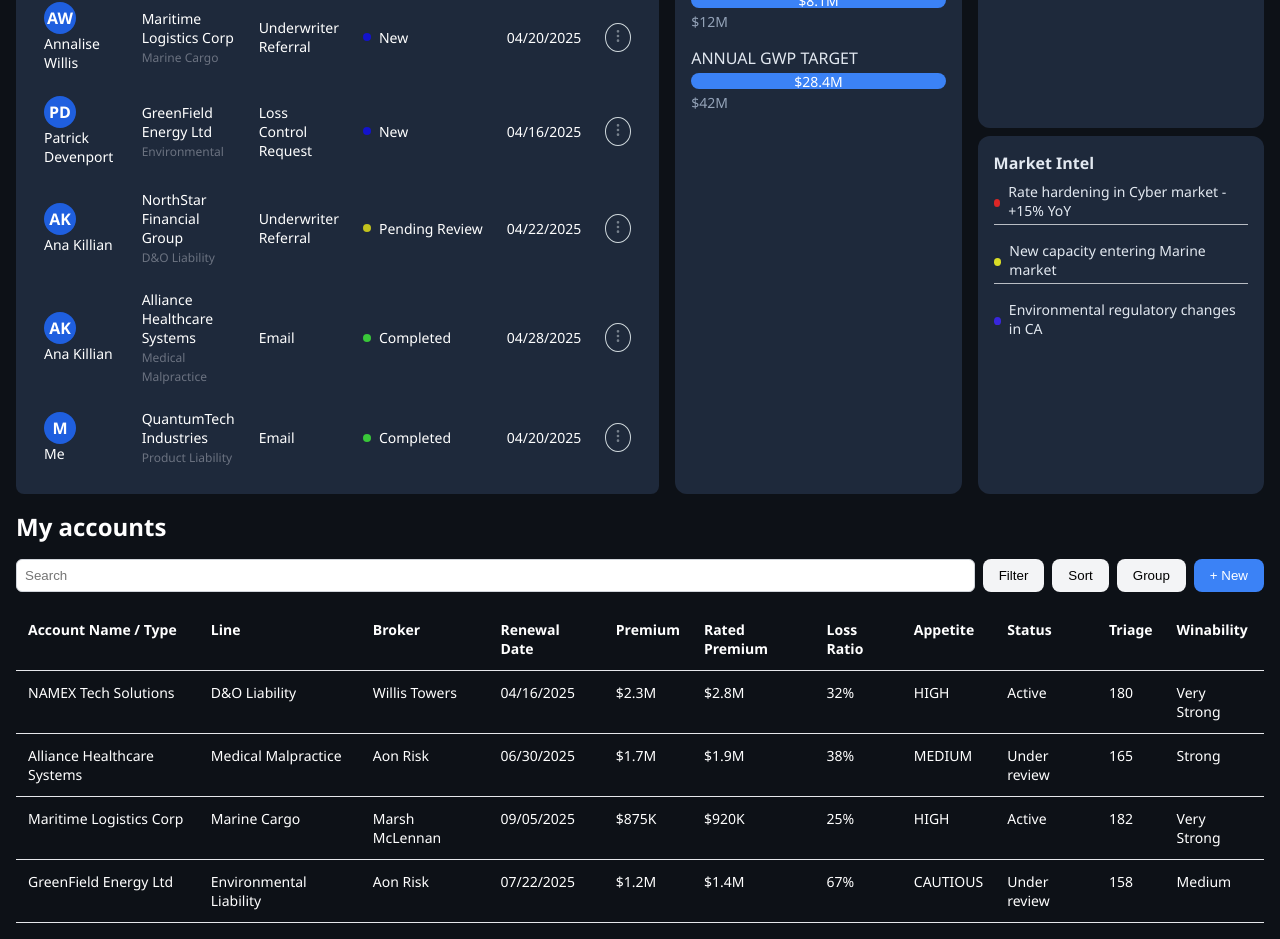
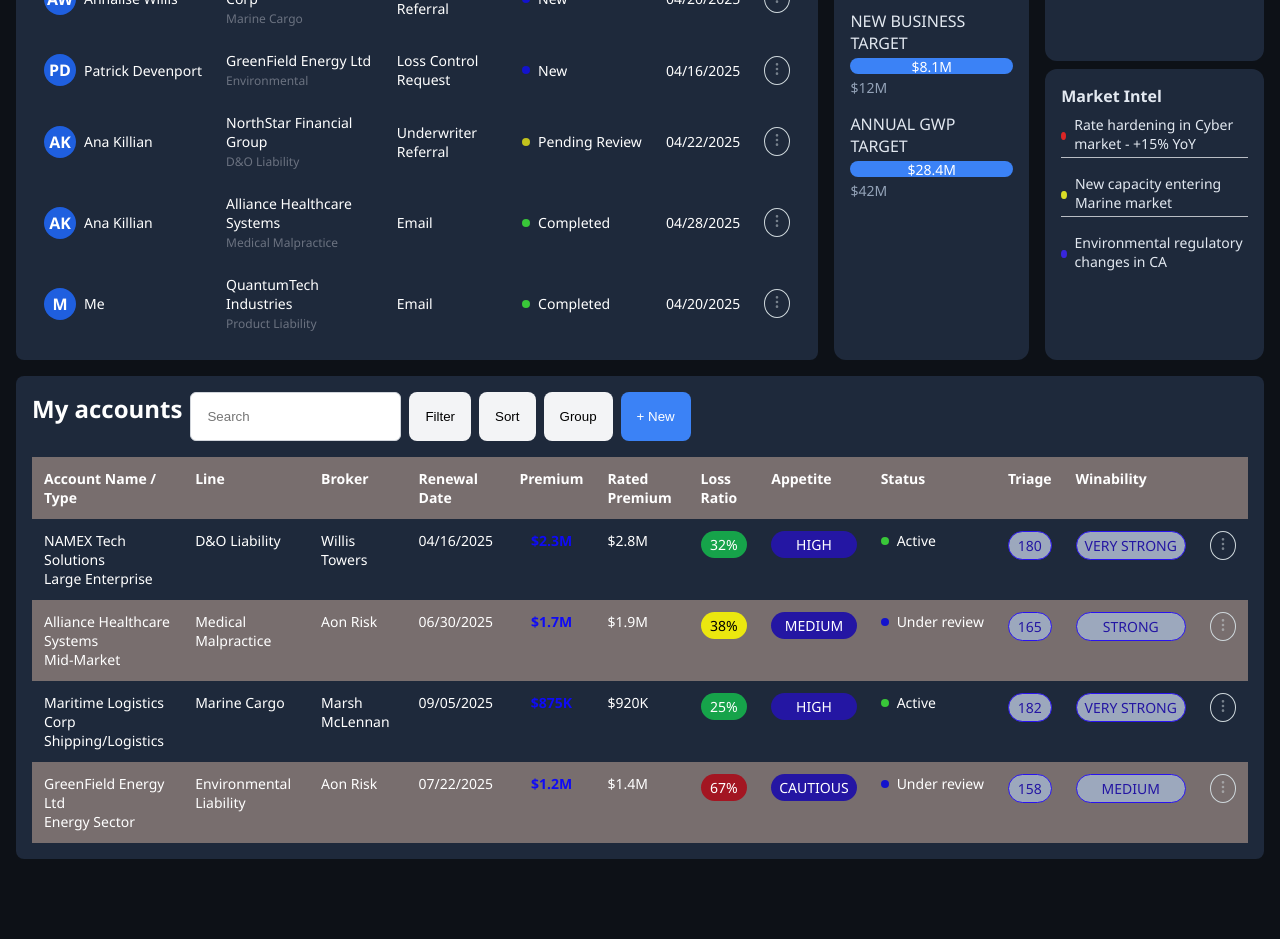
Before and after one commit to Danets/dashboard-angular, an Angular app: page /dashboard in a window 1280 px wide. Shown: the part 360-1299 px from the top of the page. After the commit the page ends 1235 px from the top, so only its background shows below. Built offline with nearby package versions, Linux system fonts and the light colour scheme.

Commit message:
Has been rewriting styles for Accounts component

```diff
--- a/src/app/pages/dashboard/accounts/accounts.html
+++ b/src/app/pages/dashboard/accounts/accounts.html
@@ -1,14 +1,14 @@
 <section class="accounts">
-  <h2 class="section-title">My accounts</h2>
-  <div class="actions">
-    <input type="text" placeholder="Search" class="search-input" />
-    <button class="btn">Filter</button>
-    <button class="btn">Sort</button>
-    <button class="btn">Group</button>
-    <button class="btn primary">+ New</button>
+  <div class="accounts__actions actions">
+    <h2 class="actions__title">My accounts</h2>
+    <input type="text" placeholder="Search" class="actions__input" />
+    <button class="actions__btn">Filter</button>
+    <button class="actions__btn">Sort</button>
+    <button class="actions__btn">Group</button>
+    <button class="actions__btn primary">+ New</button>
   </div>
-  <table class="custom-table">
-    <thead>
+  <table class="accounts__table table">
+    <thead class="table__head">
       <tr>
         <th>Account Name / Type</th>
         <th>Line</th>
@@ -21,22 +21,77 @@
         <th>Status</th>
         <th>Triage</th>
         <th>Winability</th>
+        <th></th>
       </tr>
     </thead>
     <tbody>
       @for (account of data(); track account.name) {
       <tr>
-        <td>{{ account.name }}</td>
+        <td>
+          <div class="account-name">
+            <p account-name__name>{{ account.name }}</p>
+            <p account-name__type>{{ account.type }}</p>
+          </div>
+        </td>
         <td>{{ account.line }}</td>
         <td>{{ account.broker }}</td>
         <td>{{ account.renewalDate }}</td>
-        <td>{{ account.premium }}</td>
+        <td>
+          <div class="account-premium">{{ account.premium }}</div>
+        </td>
         <td>{{ account.ratedPremium }}</td>
-        <td>{{ account.lossRatio }}</td>
-        <td>{{ account.appetite }}</td>
-        <td>{{ account.status }}</td>
-        <td>{{ account.triage }}</td>
-        <td>{{ account.winnability }}</td>
+        <td>
+          <div class="chip" [class]="getClassNameForChip(account.lossRatio)">
+            {{ account.lossRatio }}
+          </div>
+        </td>
+        <td>
+          <div class="chip">{{ account.appetite }}</div>
+        </td>
+        <td>
+          <div class="status">
+            <span
+              class="status__badge"
+              [class]="getClassNameForStatus(account.status)"
+            ></span>
+            <span class="status__text"> {{account.status}} </span>
+          </div>
+        </td>
+        <td>
+          <div class="chip triage">{{ account.triage }}</div>
+        </td>
+        <td>
+          <div style="white-space: nowrap" class="chip triage">
+            {{ account.winnability }}
+          </div>
+        </td>
+        <td class="cell-actions">
+          <button
+            class="action-btn"
+            title="Open details"
+            (click)="toggleMenu($event, account.name)"
+          >
+            <svg
+              width="16"
+              height="16"
+              viewBox="0 0 24 24"
+              fill="none"
+              stroke="currentColor"
+              stroke-width="2"
+            >
+              <circle cx="12" cy="12" r="1"></circle>
+              <circle cx="19" cy="12" r="1"></circle>
+              <circle cx="5" cy="12" r="1"></circle>
+            </svg>
+          </button>
+          @if(menuId === account.name) {
+          <div class="dropdown-menu">
+            <button>View</button>
+            <button>Edit</button>
+            <button>Delete</button>
+          </div>
+          }
+        </td>
       </tr>
       }
     </tbody>
--- a/src/app/pages/dashboard/accounts/accounts.scss
+++ b/src/app/pages/dashboard/accounts/accounts.scss
@@ -1,114 +1,176 @@
 .accounts {
-  .section-title {
-    font-size: 1.5rem;
-    font-weight: 600;
-    margin-bottom: 1rem;
-  }
+  background-color: #1e293b;
+  border-radius: 0.5rem;
+  padding: 1rem;
+  overflow-x: auto;
 
-  .actions {
+  &__actions {
     display: flex;
     gap: 0.5rem;
     margin-bottom: 1rem;
 
-    .search-input {
-      flex-grow: 1;
-      padding: 0.5rem;
+    .actions__title {
+      font-size: 1.5rem;
+      font-weight: 600;
+      margin-bottom: 1rem;
+    }
+
+    .actions__input {
+      padding: 0.5rem 1rem;
       border: 1px solid #d1d5db;
       border-radius: 0.375rem;
+      transition: border-color 0.2s ease;
+      &:hover,
+      &:focus {
+        border-color: #3b82f6;
+        outline: none;
+      }
     }
 
-    .btn {
+    .actions__btn {
       padding: 0.5rem 1rem;
-      background: #f3f4f6;
+      background-color: #f3f4f6;
       border: none;
       border-radius: 0.5rem;
+      transition: background-color 0.2s ease;
       cursor: pointer;
+      &:hover,
+      &:focus {
+        background-color: #3b82f6;
+      }
       font-weight: 500;
 
       &.primary {
-        background: #3b82f6;
+        background-color: #3b82f6;
         color: white;
       }
     }
   }
 
-  .custom-table {
+  .table {
     width: 100%;
     border-collapse: collapse;
+
+    &__head {
+      background-color: #786e6e;
+      font-weight: 600;
+      color: #fff;
+    }
+
+    tr:nth-child(even) {
+      background-color: #786e6e;
+    }
+
+    tr:hover,
+    tr:focus {
+      background-color: #ccbcbc;
+      cursor: pointer;
+    }
 
     th,
     td {
       padding: 0.75rem;
-      border-bottom: 1px solid #e5e7eb;
       font-size: 0.875rem;
       text-align: left;
       vertical-align: top;
     }
 
-    .sub {
-      color: #6b7280;
-      font-size: 0.75rem;
+    .account-premium {
+      font-weight: 900;
+      color: #0f0bf5;
+      text-align: center;
     }
 
-    .metric {
-      font-weight: 600;
+    .chip {
+      padding: 0.25rem 0.5rem;
+      border-radius: 1rem;
+      text-align: center;
+      background-color: #2416a3;
+      text-transform: uppercase;
+      color: white;
 
       &.green {
-        color: #16a34a;
+        background-color: #16a34a;
+        color: white;
       }
-
       &.yellow {
-        color: #ca8a04;
+        background-color: #ebe70f;
+        color: black;
       }
-
       &.red {
-        color: #dc2626;
+        background-color: #a31622;
+        color: white;
+      }
+      &.triage {
+        color: #2416a3;
+        background-color: #9ca8bd;
+        border: 1px #2913ef solid;
       }
     }
 
-    .appetite {
-      font-weight: 600;
-
-      &.high {
-        color: #15803d;
+    .status {
+      display: flex;
+      align-items: center;
+      gap: 0.5rem;
+      &__badge {
+        width: 0.5rem;
+        height: 0.5rem;
+        border-radius: 50%;
+        &.review {
+          background-color: rgb(19, 19, 204);
+        }
+        &.active {
+          background-color: rgb(57, 199, 57);
+        }
       }
-
-      &.medium {
-        color: #d97706;
-      }
-
-      &.cautious {
-        color: #b91c1c;
+      &__text {
+        white-space: nowrap;
       }
     }
 
-    .badge {
-      padding: 0.25rem 0.5rem;
-      border-radius: 0.25rem;
-      font-size: 0.75rem;
-      font-weight: 600;
-      text-transform: uppercase;
+    .cell-actions {
+      position: relative;
+      .action-btn {
+        background: transparent;
+        border: 1px solid;
+        border-radius: 50%;
+        cursor: pointer;
+        color: #cfd8dc;
+        padding: 0.25rem;
 
-      &.active {
-        background: #dbeafe;
-        color: #1d4ed8;
+        svg {
+          transition: opacity 0.2s;
+          transform: rotate(90deg);
+          opacity: 0.5;
+          &:hover {
+            opacity: 1;
+          }
+        }
       }
+      .dropdown-menu {
+        position: absolute;
+        top: 1.5rem;
+        right: 0;
+        background-color: #1e293b;
+        border-radius: 0.5rem;
+        box-shadow: 0 0 10px rgba(0, 0, 0, 0.3);
+        display: flex;
+        flex-direction: column;
+        padding: 0.5rem;
+        z-index: 10;
 
-      &.review {
-        background: #fef3c7;
-        color: #92400e;
-      }
-    }
-
-    .winability {
-      font-weight: 600;
-
-      &.strong {
-        color: #1d4ed8;
-      }
-
-      &.medium {
-        color: #d97706;
+        button {
+          background: none;
+          border: none;
+          padding: 0.5rem 1rem;
+          text-align: left;
+          color: #cfd8dc;
+          cursor: pointer;
+          font-size: 1rem;
+          &:hover {
+            background-color: #334155;
+          }
+        }
       }
     }
   }
--- a/src/app/pages/dashboard/accounts/accounts.ts
+++ b/src/app/pages/dashboard/accounts/accounts.ts
@@ -1,4 +1,4 @@
-import { Component, input } from '@angular/core';
+import { Component, HostListener, input } from '@angular/core';
 import { IAccounts } from '../../../core/models/models';
 
 @Component({
@@ -9,4 +9,36 @@
 })
 export class Accounts {
   readonly data = input.required<IAccounts[]>();
+  menuId: string | null = null;
+
+  @HostListener('document:click', ['$event'])
+  onClickOutside(event: MouseEvent) {
+    const target = event.target as HTMLElement;
+    if (!target.closest('.cell-actions')) {
+      this.menuId = null;
+    }
+  }
+
+  toggleMenu(event: MouseEvent, id: string) {
+    // event.stopPropagation();
+    this.menuId = this.menuId === id ? null : id;
+  }
+
+  getClassNameForChip(type: string) {
+    const convertedType = Number(type.slice(0, -1));
+    if (convertedType < 35) {
+      return 'green';
+    } else if (convertedType > 35 && convertedType < 60) {
+      return 'yellow';
+    } else {
+      return 'red';
+    }
+  }
+  getClassNameForStatus(status: string) {
+    const classList = {
+      active: status === 'Active',
+      review: status === 'Under review',
+    };
+    return classList;
+  }
 }
--- a/src/app/pages/dashboard/dashboard.scss
+++ b/src/app/pages/dashboard/dashboard.scss
@@ -1,6 +1,6 @@
 .dashboard__header {
   display: grid;
-  grid-template-columns: 1fr 1fr 1fr;
+  grid-template-columns: repeat(3, auto);
   gap: 1rem;
   .row-item {
     grid-row: span 2;
--- a/src/app/pages/dashboard/work-queue/work-queue.html
+++ b/src/app/pages/dashboard/work-queue/work-queue.html
@@ -20,8 +20,10 @@
       @for (work of data(); track work.client) {
       <tr>
         <td>
-          <span class="table__avatar">{{getFirstLetter(work.originator)}}</span>
-          <p>{{work.originator}}</p>
+          <div class="avatar">
+            <span class="avatar__img">{{getFirstLetter(work.originator)}}</span>
+            <p class="avatar__name">{{work.originator}}</p>
+          </div>
         </td>
         <td>
           {{work.client}}
--- a/src/app/pages/dashboard/work-queue/work-queue.scss
+++ b/src/app/pages/dashboard/work-queue/work-queue.scss
@@ -40,7 +40,7 @@
     border-collapse: collapse;
 
     &__head {
-      background-color: #ccc;
+      background-color: #786e6e;
       font-weight: 600;
       color: #fff;
     }
@@ -52,12 +52,10 @@
       text-align: left;
     }
 
-    tr:hover {
-      background-color: #ccc;
-      cursor: pointer;
-    }
-
-    &__avatar {
+    .avatar {
+      display: flex;
+      align-items: center;
+      &__img {
         display: inline-block;
         width: 2rem;
         height: 2rem;
@@ -68,6 +66,17 @@
         background-color: #1f5fdf;
         border-radius: 50%;
         text-align: center;
+      }
+
+      &__name {
+        white-space: nowrap;
+      }
+    }
+
+    tr:hover,
+    tr:focus {
+      background-color: #786e6e;
+      cursor: pointer;
     }
 
     .status {
--- a/src/styles.scss
+++ b/src/styles.scss
@@ -10,7 +10,9 @@
   font-size: 16px;
 }
 
-* {
+*,
+*::before,
+*::after {
   box-sizing: border-box;
   margin: 0;
   padding: 0;
```
Lines whose indentation alone changed are shown as unchanged.
